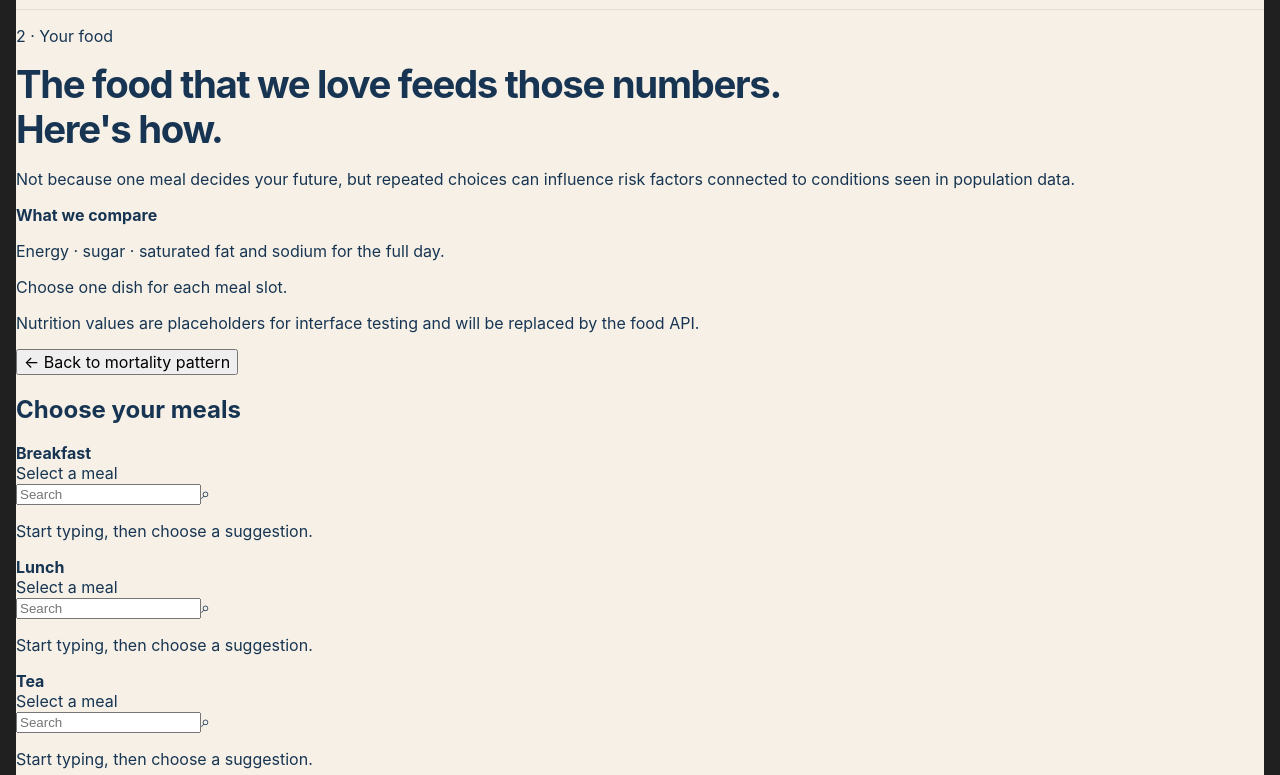
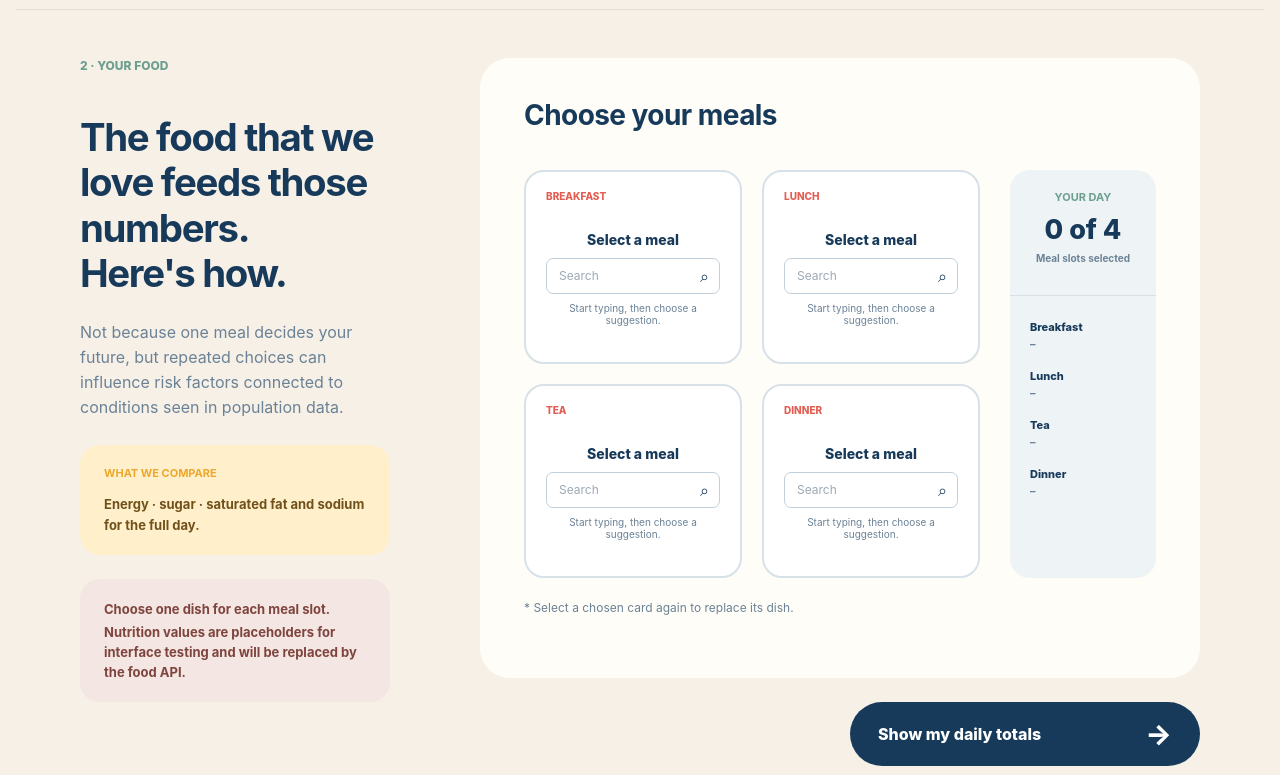
Before and after one commit to RifdhanAfeef/one-life-action-frontend, a plain HTML site: page pages/US-2.1.html in a window 1280 px wide. Shown: the part 92-867 px from the top of the page. Drawn offline with Linux system fonts and the light colour scheme.

Commit message:
Update US-2.1.html

```diff
--- a/pages/US-2.1.html
+++ b/pages/US-2.1.html
@@ -4,7 +4,11 @@
     <meta charset="UTF-8" />
     <meta name="viewport" content="width=device-width, initial-scale=1.0" />
     <title>One Life Action — Blank Template</title>
+
+    <!-- Shared stylesheet -->
     <link rel="stylesheet" href="../styles.css" />
+    <!-- Page specific stylesheet -->
+    <link rel="stylesheet" href="../css/US-2.1.css" />
   </head>
 
   <body>
```
